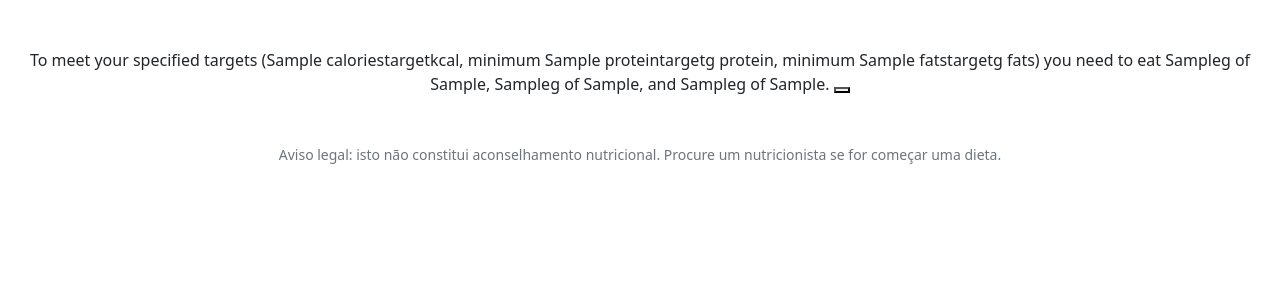
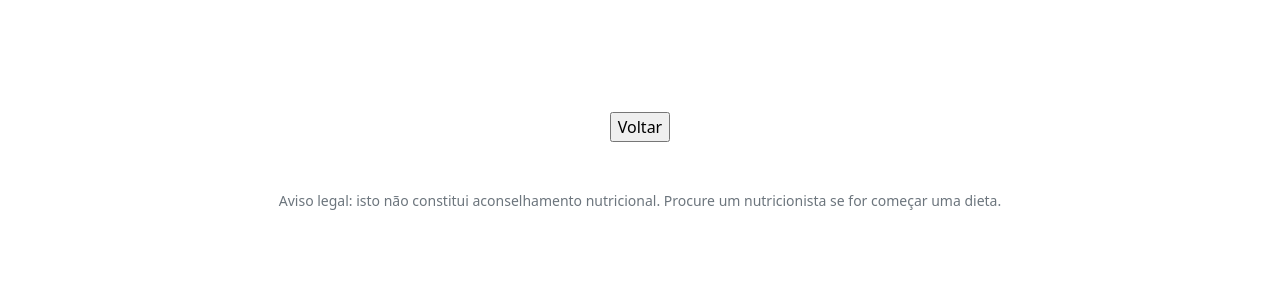
Before and after one commit to LucasGdosR/CS50-Final-Project, a Flask app: template templates/dbmin.html in a window 1280 px wide. Shown: the top 300 px of the page. Run offline with Flask 2, Linux system fonts and the light colour scheme; the template is opened without the code that fills it: most values are stand-ins (such as "Sample title", 1, 10 or a date in 2020).

Commit message:
return button working, portuguese text

```diff
--- a/templates/customexact.html
+++ b/templates/customexact.html
@@ -1,6 +1,8 @@
 {% extends "layout.html" %}
 
 {% block main %}
-To meet your specified macros ({{ carbstarget }}g carbs, {{ proteintarget }}g protein, {{ fatstarget }}g fats) you need to eat {{ X[0] }}g of the first ingredient, {{ X[1] }}g of the second ingredient, and {{ X[2] }}g of the third ingredient.
-<button method="post" type="submit" id="return" name="return">
+<p style="color:white;">Para atingir seus alvos de macros ({{ carbstarget }}g de carboidrato, {{ proteintarget }}g de proteína, {{ fatstarget }}g de gordura) você precisa ingerir {{ weight1 }}g do primeiro alimento, {{ weight2 }}g do segundo alimento, e {{ weight3 }}g do terceiro alimento.</p>
+<form action ="/" method="post">
+    <input type="submit" id="return" name="return" value="Voltar">
+</form>
 {% endblock %}
--- a/templates/custommin.html
+++ b/templates/custommin.html
@@ -1,6 +1,8 @@
 {% extends "layout.html" %}
 
 {% block main %}
-To meet your specified targets ({{ caloriestarget }}kcal, {{ proteintarget }}g protein, {{ fatstarget }}g fats) you need to eat {{ weight1 }}g of the first ingredient, {{ weight2 }}g of the second ingredient, and {{ weight3 }}g of the third ingredient.
-<button method="post" type="submit" id="return" name="return">
+<p style="color:white;">Para atingir alvos ({{ caloriestarget }}kcal, mínimo de {{ proteintarget }}g de proteína, mínimo de {{ fatstarget }}g de gordura) você precisa ingerir {{ weight1 }}g do primeiro alimento, {{ weight2 }}g do segundo alimento, e {{ weight3 }}g do terceiro alimento.</p>
+<form action ="/" method="post">
+    <input type="submit" id="return" name="return" value="Voltar">
+</form>
 {% endblock %}
--- a/templates/dbexact.html
+++ b/templates/dbexact.html
@@ -1,6 +1,8 @@
 {% extends "layout.html" %}
 
 {% block main %}
-To meet your specified macros ({{ carbstarget }}g carbs, {{ proteintarget }}g protein, {{ fatstarget }}g fats) you need to eat {{ X[0] }}g of {{ ingredient1 }}, {{ X[1] }}g of {{ ingredient2 }}, and {{ X[2] }}g of {{ ingredient3 }}.
-<button method="post" type="submit" id="return" name="return">
+<p style="color:white;">Para atingir seus alvos de macros ({{ carbstarget }}g de carboidrato, {{ proteintarget }}g de proteína, {{ fatstarget }}g de gordura) você precisa ingerir {{ weight1 }}g de {{ ingredient1 }}, {{ weight2 }}g de {{ ingredient2 }}, e {{ weight3 }}g de {{ ingredient3 }}.</p>
+<form action ="/" method="post">
+    <input type="submit" id="return" name="return" value="Voltar">
+</form>
 {% endblock %}
--- a/templates/dbmin.html
+++ b/templates/dbmin.html
@@ -1,6 +1,8 @@
 {% extends "layout.html" %}
 
 {% block main %}
-To meet your specified targets ({{ caloriestarget }}kcal, minimum {{ proteintarget }}g protein, minimum {{ fatstarget }}g fats) you need to eat {{ weight1 }}g of {{ ingredient1 }}, {{ weight2 }}g of {{ ingredient2 }}, and {{ weight3 }}g of {{ ingredient3 }}.
-<button method="post" type="submit" id="return" name="return">
+<p style="color:white;">Para atingir alvos ({{ caloriestarget }}kcal, mínimo de {{ proteintarget }}g de proteína, mínimo de {{ fatstarget }}g de gordura) você precisa ingerir {{ weight1 }}g de {{ ingredient1 }}, {{ weight2 }}g de {{ ingredient2 }}, e {{ weight3 }}g de {{ ingredient3 }}.</p>
+<form action ="/" method="post">
+    <input type="submit" id="return" name="return" value="Voltar">
+</form>
 {% endblock %}
```
